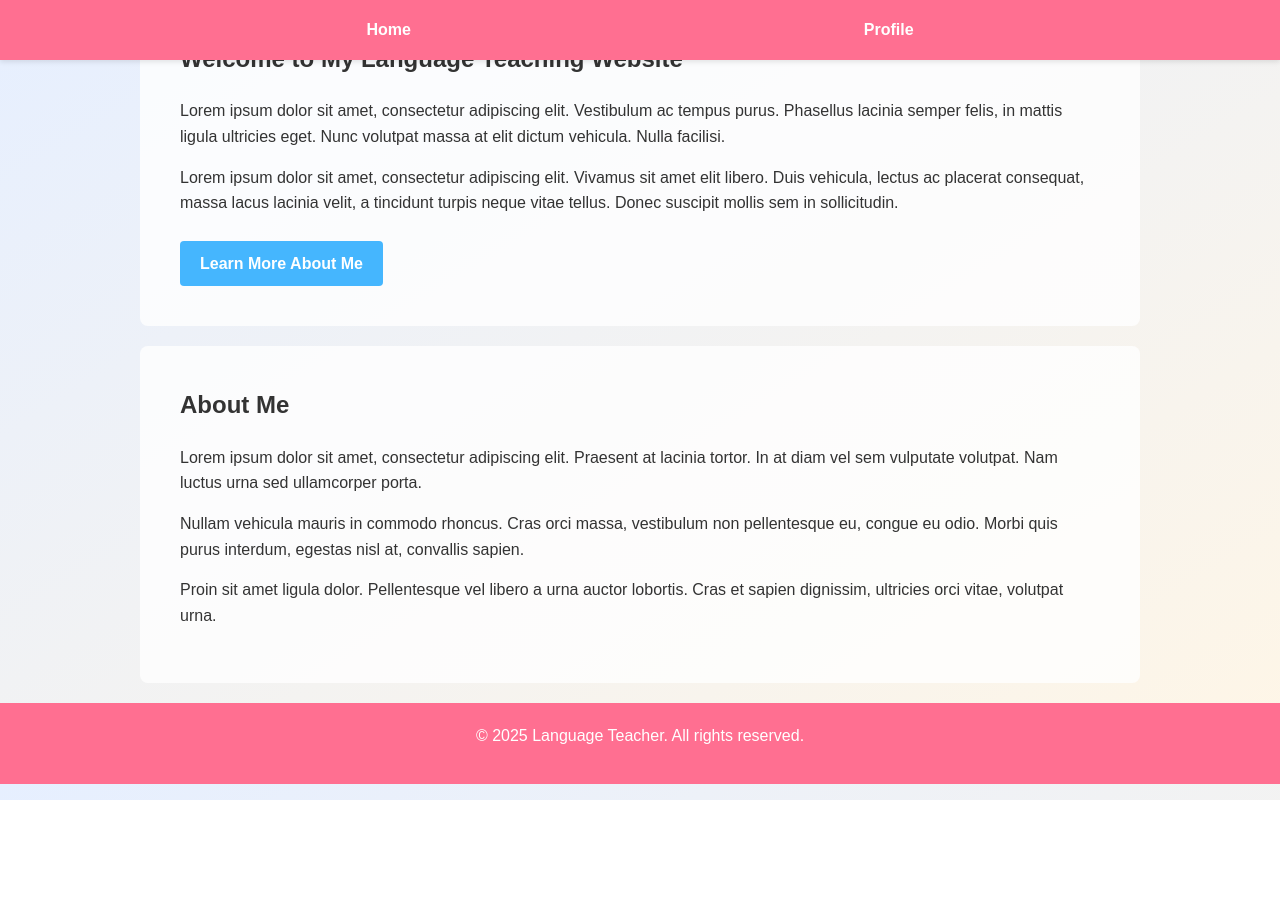
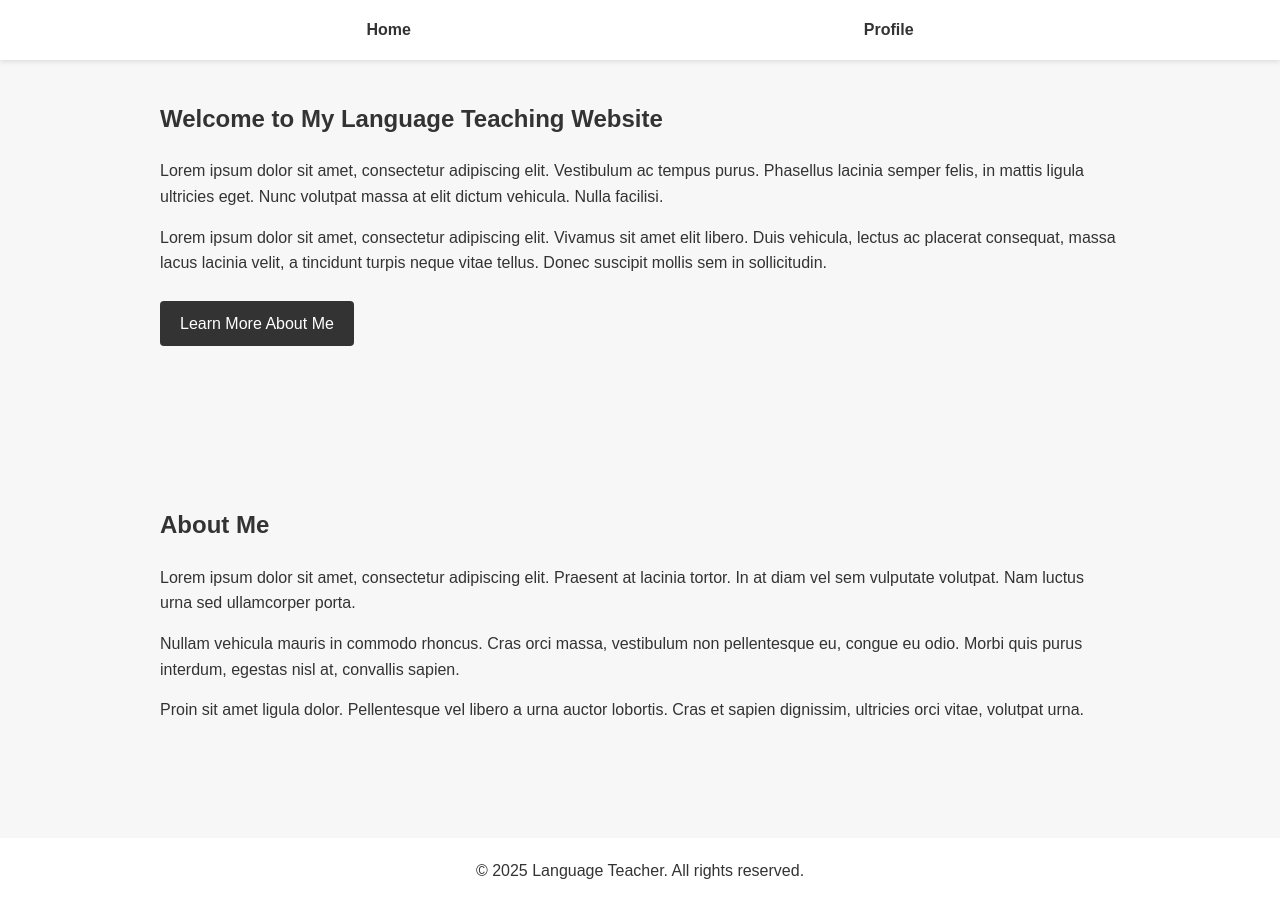
Before and after one commit to roppar1234/d3a1, a plain HTML site: page index.html in a window 1280 px wide. Before the commit the page ends 800 px from the top, so only its background shows below. Drawn offline with Linux system fonts and the light colour scheme.

Commit message:
Update index.html

```diff
--- a/index.html
+++ b/index.html
@@ -2,11 +2,11 @@
 <html lang="en">
 <head>
   <meta charset="UTF-8" />
-  <title>Colorful Language Teacher Portfolio</title>
-  <!-- Make the site responsive -->
+  <title>Language Teacher Portfolio</title>
+  <!-- Meta tags for responsiveness -->
   <meta name="viewport" content="width=device-width, initial-scale=1.0" />
+  <!-- Example of a modern, minimal reset -->
   <style>
-    /* Reset and general styling */
     * {
       margin: 0;
       padding: 0;
@@ -15,15 +15,14 @@
     }
 
     body {
-      /* Subtle gradient background */
-      background: linear-gradient(to bottom right, #e6efff, #fff6e6);
+      background-color: #f7f7f7;
       color: #333;
       line-height: 1.6;
     }
 
-    /* Header & Nav */
+    /* Navigation bar styling */
     header {
-      background-color: #ff6f91; /* A bright, playful color */
+      background-color: #ffffff;
       box-shadow: 0 2px 5px rgba(0,0,0,0.1);
       position: fixed;
       top: 0;
@@ -40,23 +39,25 @@
     }
     nav a {
       text-decoration: none;
-      color: #ffffff; /* White text for contrast */
+      color: #333;
       font-weight: bold;
       padding: 8px 16px;
       transition: color 0.3s ease;
     }
     nav a:hover {
-      color: #ffc1d1; /* Lighter pink on hover */
+      color: #555;
     }
 
-    /* Sections */
+    /* Section styling */
     section {
       padding: 80px 20px;
       max-width: 1000px;
       margin: 0 auto;
     }
+
+    /* Adjust top padding to avoid being hidden behind the fixed nav */
     section:first-of-type {
-      padding-top: 100px; /* Avoid overlapping fixed nav */
+      padding-top: 100px;
     }
 
     h1, h2 {
@@ -66,41 +67,26 @@
       margin-bottom: 15px;
     }
 
-    /* A colorful button */
+    /* Example button styling */
     .cta-button {
       display: inline-block;
       padding: 10px 20px;
       text-decoration: none;
-      background-color: #45b6fe; /* Blue accent */
+      background-color: #333;
       color: #fff;
       border-radius: 4px;
       transition: background-color 0.3s ease;
       margin-top: 10px;
-      font-weight: bold;
     }
     .cta-button:hover {
-      background-color: #69c9ff; /* Slightly lighter on hover */
+      background-color: #444;
     }
 
-    /* Add a colored background for each section for contrast */
-    #home {
-      background-color: rgba(255, 255, 255, 0.8);
-      border-radius: 8px;
-      margin-bottom: 20px;
-      padding: 40px;
-    }
-    #profile {
-      background-color: rgba(255, 255, 255, 0.8);
-      border-radius: 8px;
-      padding: 40px;
-    }
-
-    /* Footer */
+    /* Footer styling */
     footer {
       text-align: center;
       padding: 20px;
-      background-color: #ff6f91;
-      color: #fff;
+      background-color: #ffffff;
       margin-top: 20px;
     }
   </style>
@@ -151,5 +137,6 @@
   <footer>
     <p>&copy; 2025 Language Teacher. All rights reserved.</p>
   </footer>
+
 </body>
 </html>
```
